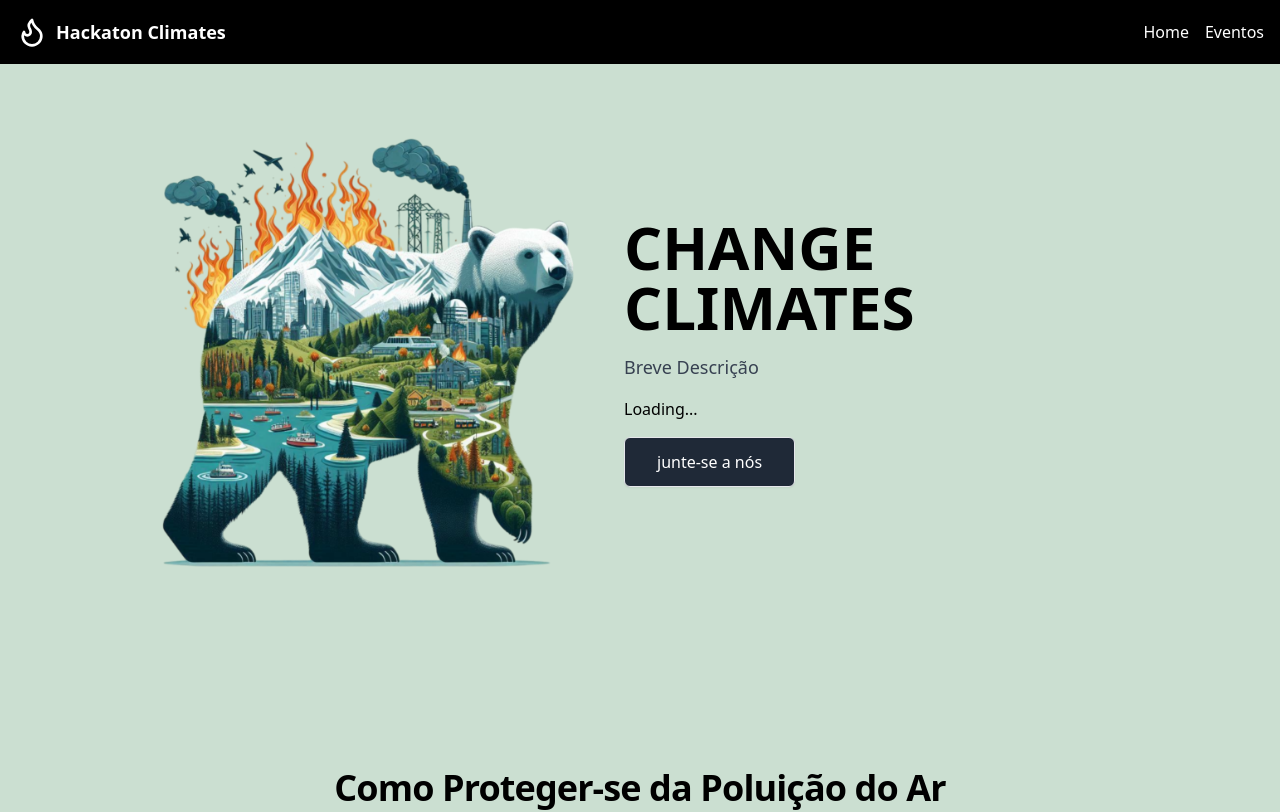
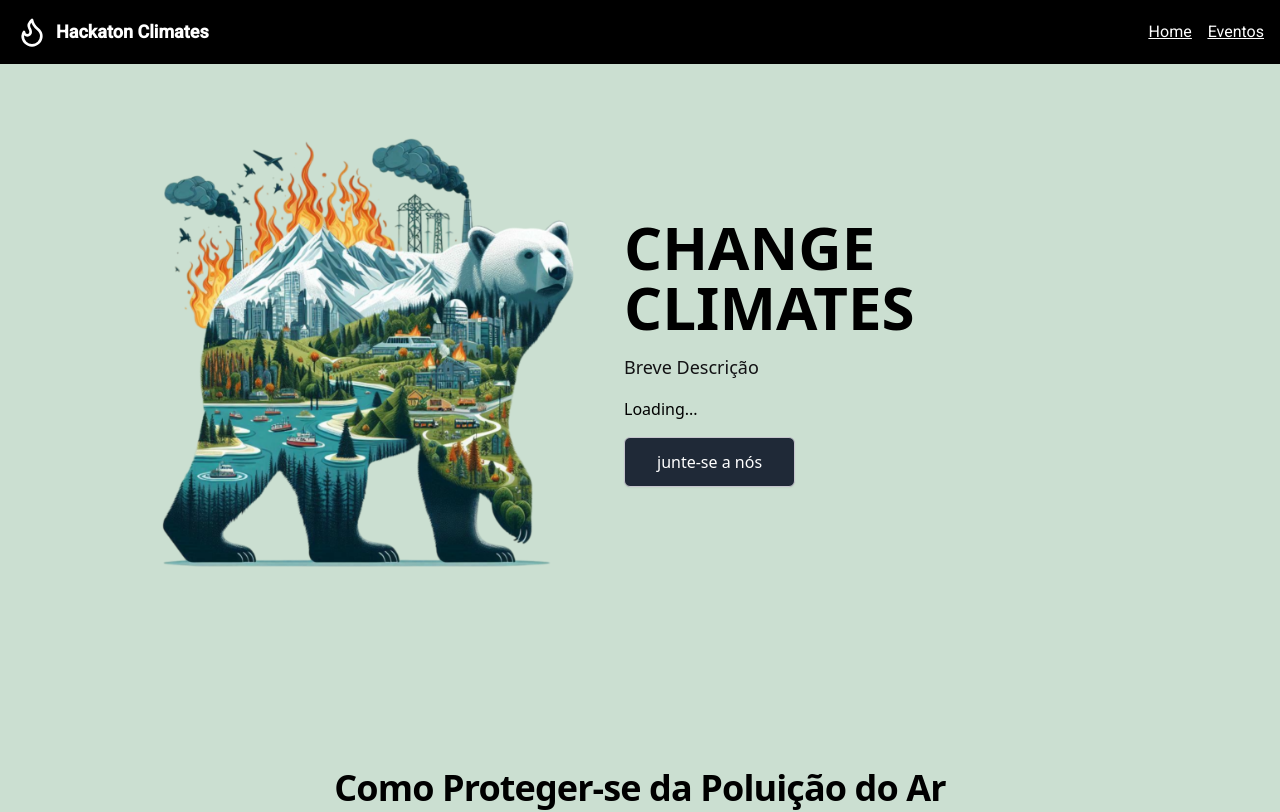
Before and after one commit to LuisSilvah/hackaton-kipperdev, a Next.js app: page / in a window 1280 px wide. Shown: the top 812 px of the page. Built offline with nearby package versions, Linux system fonts and the light colour scheme; no server answers.

Commit message:
raw: Taiwindcss config

```diff
--- a/src/app/components/Header.tsx
+++ b/src/app/components/Header.tsx
@@ -8,7 +8,7 @@ export function Header() {
         <FlameIcon className="w-8 h-8" />
         <span className="text-lg text-center font-bold font-roboto">Hackaton Climates</span>
       </div>
-      <nav className="flex space-x-4">
+      <nav className="flex space-x-4 underline font-roboto">
         <Link href="/" prefetch={false}>
           Home
         </Link>
--- a/src/app/layout.tsx
+++ b/src/app/layout.tsx
@@ -33,7 +33,7 @@ export default function RootLayout({
 }>) {
   return (
     <html lang="en">
-      <body className={`${roboto.variable} bg-[#CBDFD1]`} cz-shortcut-listen="true">
+      <body className={`${roboto.variable} ${poppins.variable} bg-[#CBDFD1]`} cz-shortcut-listen="true">
         <Header />
         {children}
       </body>
--- a/tailwind.config.ts
+++ b/tailwind.config.ts
@@ -8,13 +8,43 @@ const config: Config = {
   ],
   theme: {
     extend: {
-      backgroundImage: {
-        "gradient-radial": "radial-gradient(var(--tw-gradient-stops))",
-        "gradient-conic":
-          "conic-gradient(from 180deg at 50% 50%, var(--tw-gradient-stops))",
+      fontFamily: {
+        roboto: ['var(--font-roboto)'],
+        poppins: ['var(--font-poppins)']
+      },
+
+      colors: {
+        green: {
+          300: '#00B37E',
+          500: '#00875F',
+          700: '#015F43',
+        },
+        blue: {
+          500: '#81D8F7',
+        },
+        orange: {
+          500: '#FBA94C',
+        },
+        red: {
+          500: '#F75A68',
+        },
+        gray: {
+          100: '#E1E1E6',
+          200: '#C4C4CC',
+          300: '#8D8D99',
+          500: '#323238',
+          600: '#29292E',
+          700: '#121214',
+          900: '#09090A'
+        }
+      },
+      screens: {
+        mobile: {max: '1024px', min: '100px'},
+        tablet: {max: '1134px', min: '450px'},
+        desktop: {min: '1024px'},
       },
     },
-  },
+},
   plugins: [],
 };
 export default config;
```
